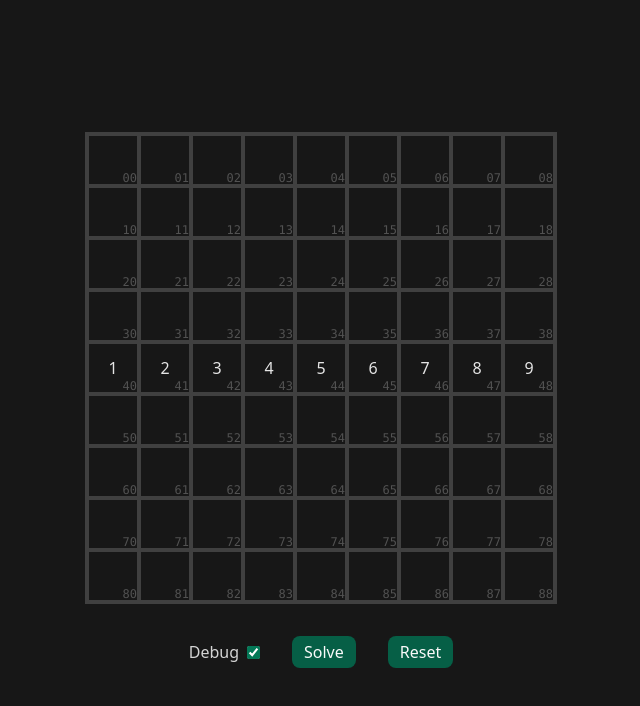
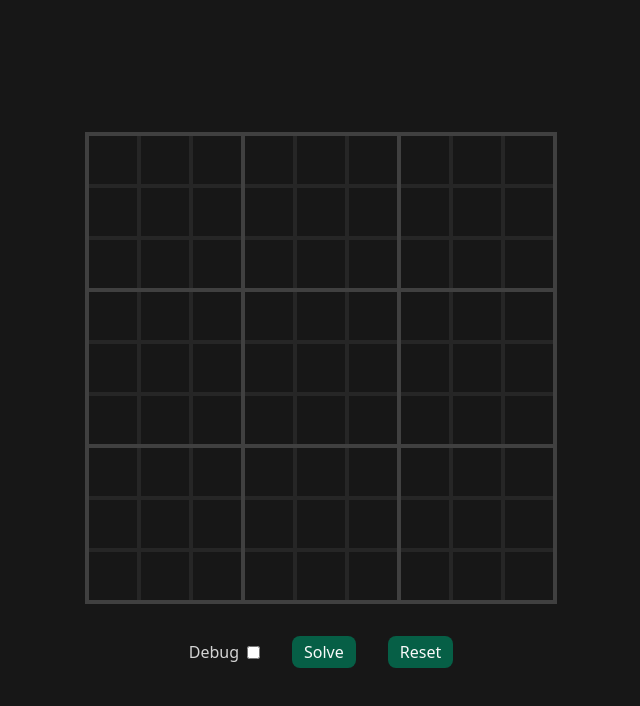
Before and after one commit to gkotecki/sudoku-solver, a React (Vite) app: page / in a window 1280 px wide. Shown: the top 706 px of the page, without its empty margins (319-959 px from the left). Built offline with nearby package versions, Linux system fonts and the light colour scheme.

Commit message:
ADD: board dividers and dirty cell state

```diff
--- a/src/components/Board.tsx
+++ b/src/components/Board.tsx
@@ -3,13 +3,14 @@ import { useSolution } from '../hooks/solution';
 import { Button } from './Button';
 import { Cell } from './Cell';
 import { Checkbox } from './Checkbox';
+import { Dividers } from './Dividers';
 
-const initialBoard = [
+const makeBoard = () => [
   [0, 0, 0, 0, 0, 0, 0, 0, 0],
   [0, 0, 0, 0, 0, 0, 0, 0, 0],
   [0, 0, 0, 0, 0, 0, 0, 0, 0],
   [0, 0, 0, 0, 0, 0, 0, 0, 0],
-  [1, 2, 3, 4, 5, 6, 7, 8, 9],
+  [0, 0, 0, 0, 0, 0, 0, 0, 0],
   [0, 0, 0, 0, 0, 0, 0, 0, 0],
   [0, 0, 0, 0, 0, 0, 0, 0, 0],
   [0, 0, 0, 0, 0, 0, 0, 0, 0],
@@ -17,8 +18,8 @@ const initialBoard = [
 ];
 
 export function Board() {
-  const [state, setState] = useState(initialBoard);
-  const [debug, setDebug] = useState(true);
+  const [state, setState] = useState(makeBoard());
+  const [debug, setDebug] = useState(false);
 
   const solution = useSolution({
     onSuccess: (response) => setState(response.solution),
@@ -26,15 +27,15 @@ export function Board() {
 
   const onInput = ([x, y]: [number, number], input: string) => {
     const parsedInput = input.length ? +input.at(-1) : 0;
-    setState((_state) => {
-      _state[x][y] = parsedInput ?? 0;
-      return [..._state];
+    setState((board) => {
+      board[x][y] = parsedInput ?? 0;
+      return [...board];
     });
   };
 
   return (
     <>
-      <section className="relative grid grid-cols-9 gap-1 bg-neutral-700 p-1">
+      <section className="relative grid grid-cols-9 gap-1 bg-neutral-800 p-1">
         {state.map((rows, rowIndex) =>
           rows.map((cell, cellIndex) => (
             <Cell
@@ -46,14 +47,18 @@ export function Board() {
             />
           )),
         )}
+
+        <Dividers />
       </section>
 
       <div className="flex gap-8">
         <Checkbox label="Debug" checked={debug} onChange={setDebug} />
+
         <Button onClick={() => solution.get(state)} loading={solution.loading}>
           Solve
         </Button>
-        <Button onClick={() => setState(initialBoard)}>
+
+        <Button onClick={() => setState(makeBoard())}>
           Reset
         </Button>
       </div>
--- a/src/components/Cell.tsx
+++ b/src/components/Cell.tsx
@@ -1,13 +1,30 @@
+import { useEffect, useState } from 'react';
+
 export function Cell({ value = 0, position = [0, 0], debug = false, onInput }) {
+  const [isCustomInput, setIsCustomInput] = useState(false);
+
+  useEffect(() => {
+    if (!value) {
+      setIsCustomInput(false);
+    }
+  }, [value]);
+
   return (
-    <div className="relative flex h-12 w-12 items-center justify-center bg-neutral-900 text-neutral-200">
+    <div
+      className={`relative flex h-12 w-12 items-center justify-center text-neutral-200 ${
+        isCustomInput ? 'bg-emerald-900' : 'bg-neutral-900'
+      }`}
+    >
       <input
         className="h-12 w-12 bg-transparent text-center outline-emerald-700"
         value={value || ''}
-        onChange={(e) => onInput(position, e.target.value)}
+        onChange={(e) => {
+          setIsCustomInput(true);
+          onInput(position, e.target.value);
+        }}
       />
       {debug && (
-        <small className="absolute bottom-0 right-0 font-mono text-xs leading-none text-neutral-600">
+        <small className="absolute bottom-[1px] right-[1px] font-mono text-xs leading-none text-neutral-600">
           {position}
         </small>
       )}
--- /dev/null
+++ b/src/components/Dividers.tsx
@@ -0,0 +1,25 @@
+const xPositions = [0, 1, 2, 3];
+const yPositions = [0, 1, 2, 3];
+const factor = 156;
+const positionOffset = (ix) => `${ix * factor}px`;
+
+export function Dividers() {
+  return (
+    <>
+      {xPositions.map((item) => (
+        <div
+          key={item}
+          className="absolute h-full w-1 bg-neutral-700"
+          style={{ left: positionOffset(item) }}
+        ></div>
+      ))}
+      {yPositions.map((item) => (
+        <div
+          key={item}
+          className="absolute h-1 w-full bg-neutral-700"
+          style={{ top: positionOffset(item) }}
+        ></div>
+      ))}
+    </>
+  );
+}
```
